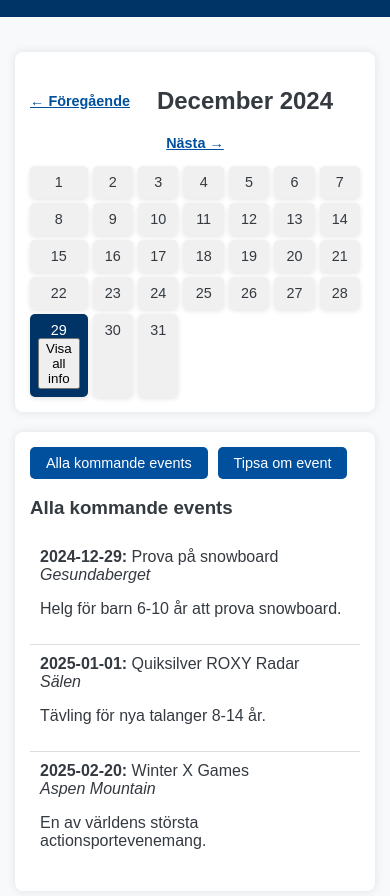
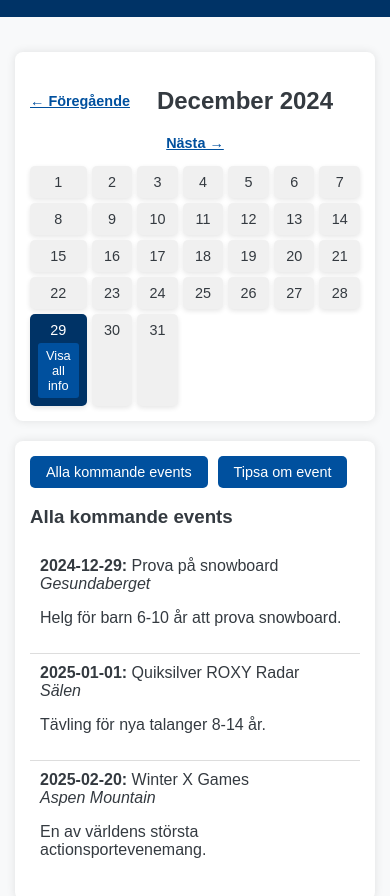
Before and after one commit to Jespernoren/eventkalender, a plain HTML site: page index.html in a window 390 px wide. Shown: the part 95-991 px from the top of the page. Drawn offline with Linux system fonts and the light colour scheme.

Commit message:
Update styles.css

```diff
--- a/styles.css
+++ b/styles.css
@@ -93,11 +93,29 @@ header {
 .calendar-day.event {
     background-color: #003366;
     color: white;
-    cursor: pointer;
+    cursor: default; /* Hindrar klick */
 }
 
 .calendar-day.event:hover {
     background-color: #00509e;
+    transition: background-color 0.3s;
+}
+
+.event-info-button {
+    display: block;
+    margin-top: 5px;
+    padding: 5px 10px;
+    font-size: 0.9rem;
+    color: white;
+    background-color: #00509e;
+    border: none;
+    border-radius: 3px;
+    cursor: pointer;
+    text-align: center;
+}
+
+.event-info-button:hover {
+    background-color: #003366;
     transition: background-color 0.3s;
 }
 
@@ -128,40 +146,6 @@ header {
 
 .event-item:hover {
     background-color: #f0f0f0;
-}
-
-@media (max-width: 768px) {
-    .container {
-        flex-direction: column;
-    }
-
-    .right-column {
-        order: -1;
-    }
-
-    #calendar-navigation {
-        flex-wrap: wrap;
-        justify-content: center;
-    }
-
-    .navigation-link {
-        font-size: 0.9rem;
-    }
-
-    #calendar-grid {
-        grid-template-columns: repeat(7, 1fr);
-        gap: 5px;
-    }
-
-    .calendar-day {
-        padding: 8px;
-        font-size: 0.9rem;
-    }
-
-    .navigation-button {
-        font-size: 0.9rem;
-        padding: 8px 16px;
-    }
 }
 
 /* Eventsida-stilar */
@@ -223,6 +207,43 @@ header {
 
 /* Anpassning för små skärmar */
 @media (max-width: 768px) {
+    .container {
+        flex-direction: column;
+    }
+
+    .right-column {
+        order: -1;
+    }
+
+    #calendar-navigation {
+        flex-wrap: wrap;
+        justify-content: center;
+    }
+
+    .navigation-link {
+        font-size: 0.9rem;
+    }
+
+    #calendar-grid {
+        grid-template-columns: repeat(7, 1fr);
+        gap: 5px;
+    }
+
+    .calendar-day {
+        padding: 8px;
+        font-size: 0.9rem;
+    }
+
+    .event-info-button {
+        font-size: 0.8rem;
+        padding: 5px 8px;
+    }
+
+    .navigation-button {
+        font-size: 0.9rem;
+        padding: 8px 16px;
+    }
+
     .event-title {
         font-size: 1.5rem;
     }
```
